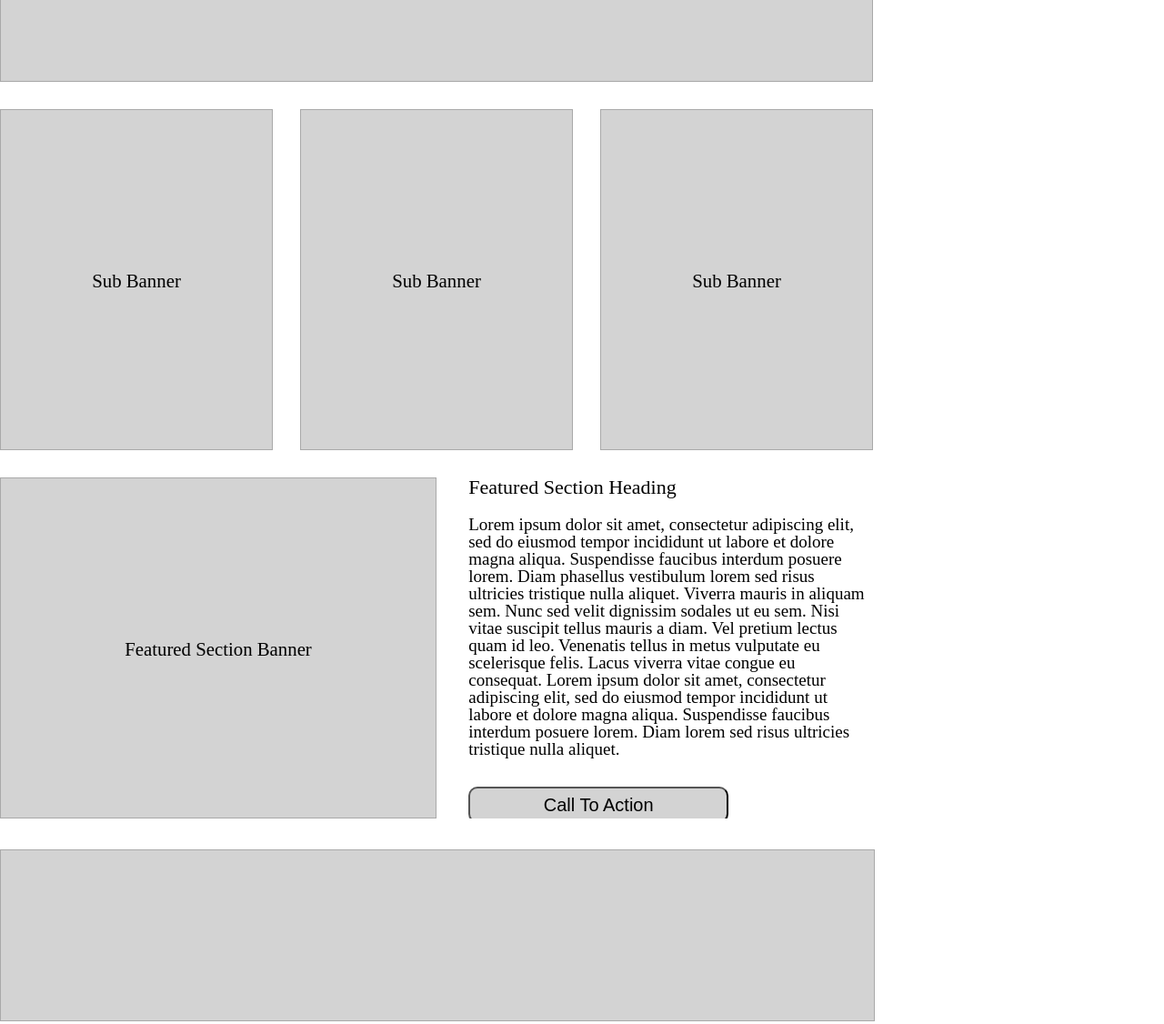
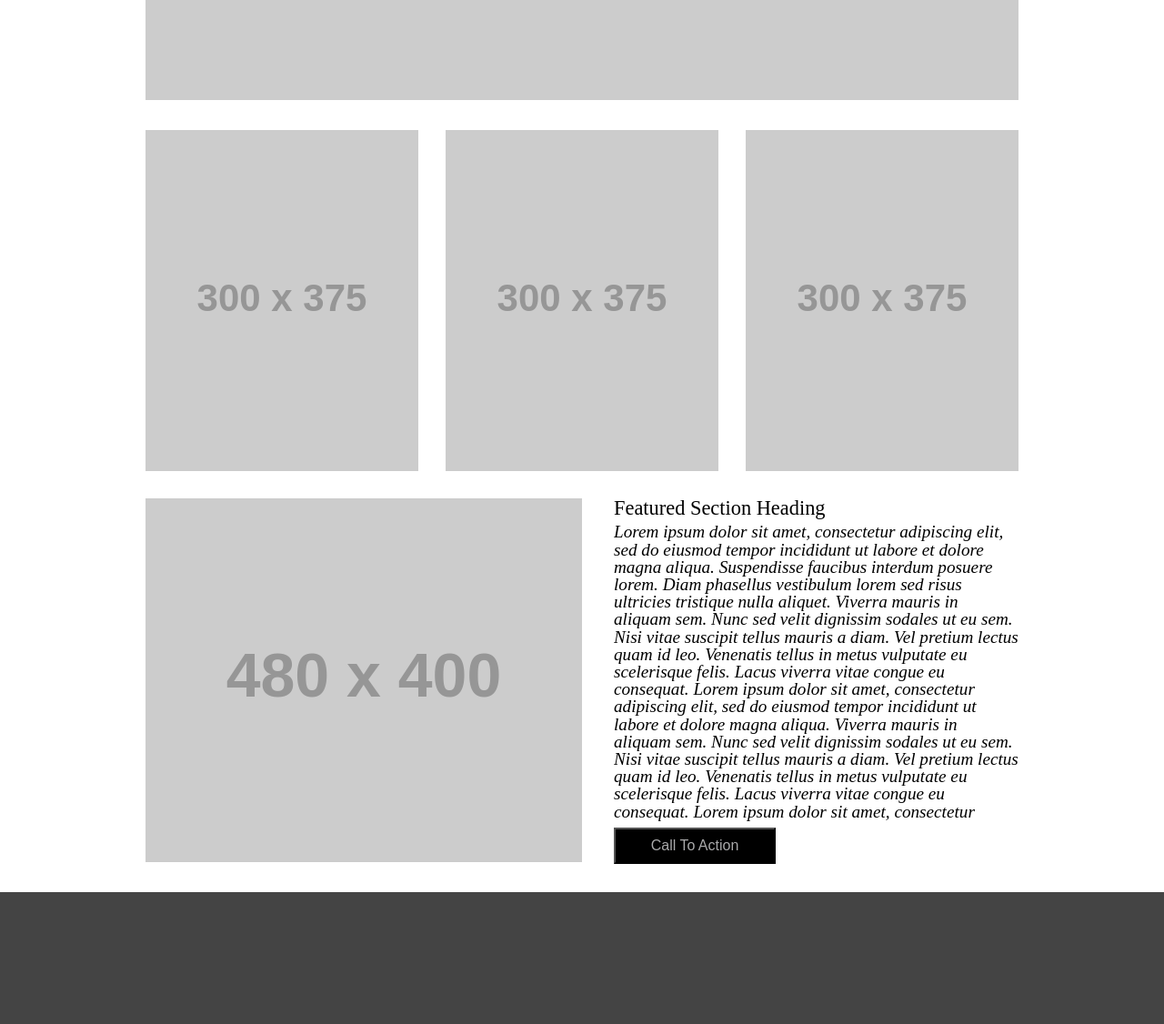
Before and after one commit to dianakim/wireframe-exercise, a plain HTML site: page index.html in a window 1280 px wide. Shown: the part 460-1586 px from the top of the page at 91% size. Drawn offline with Linux system fonts and the light colour scheme; placeholder pictures from the web are drawn by us.

Commit message:
Converted to comp

```diff
--- a/css/style.css
+++ b/css/style.css
@@ -1,120 +1,100 @@
 body {
-  font-size: 1.3em;
+  font-size: 1em;
 }
 
 /* All items in the nav section */
 nav div {
-  width: 190px;
-  line-height: 70px;
+  width: 150px;
+  line-height: 90px;
   text-align: center;
   float: left;
+  color: #767676;
 }
 
 nav {
+  width: 100%;
+  background: #444444;
   overflow: auto;
 }
 
+nav section {
+  width: 960px;
+  margin: auto;
+}
 #logo {
-  width: 200px;
-  height: 70px;
-  background: lightgray;
-  line-height: 70px;
-  text-align: center;
-  border: 1px solid darkgray;
-  box-sizing: border-box;
+  margin-top: 10px;
+  margin-bottom: 10px;
+  float: left;
 }
 
 main {
   width: 960px;
+  margin: auto;
 }
 
 /* Hero Image */
-main section:nth-child(1) {
+main img:nth-child(1) {
   margin-top: 30px;
   margin-bottom: 30px;
-  width: 960px;
-  height: 450px;
-  text-align: center;
-  line-height: 450px;
-  background: lightgray;
-  border: 1px solid darkgray;
-  box-sizing: border-box;
 }
 
 /* All 3 Sub Banners */
-main section:nth-child(n+2):nth-child(-n+4) {
-  width: 300px;
-  height: 375px;
+main img:nth-child(n+2):nth-child(-n+4) {
   float: left;
-  text-align: center;
-  line-height: 375px;
-  background: lightgray;
-  border: 1px solid darkgray;
-  box-sizing: border-box;
   margin-bottom: 30px;
 }
 
 /* Middle Sub Banner */
-main section:nth-child(3) {
+main img:nth-child(3) {
   margin-left: 30px;
+  margin-right: 30px;
+}
+
+/* Featured Section Banner */
+main img:nth-child(5) {
   margin-right: 30px;
   margin-bottom: 30px;
 }
 
-/* Featured Section Banner */
-main section:nth-child(5) {
-  width: 480px;
-  height: 375px;
-  text-align: center;
-  line-height: 375px;
-  background: lightgray;
-  border: 1px solid darkgray;
-  box-sizing: border-box;
-  overflow: auto;
-  margin-right: 30px;
-  display: inline-block;
-}
-
-main section:nth-child(6) {
-  width: 440px;
-  height: 375px;
-  font-size: 10px;
-  display: inline-block;
-  overflow-y: scroll;
-  overflow-x: hidden;
+main section {
+  width: 445px;
+  height: 400px;
+  float: right;
 }
 
 /* Featured Section Heading first line */
-main section:nth-child(6) p:nth-child(1) {
-  font-size: 2.2em;
-  margin-bottom: 20px;
+main section p:nth-child(1) {
+  font-size: 1.4em;
+  margin-bottom: 5px;
 }
 
 /* Featured Section Heading lorem ipsum */
-main section:nth-child(6) p:nth-child(2) {
-  font-size: 1.9em;
-  margin-bottom: 5px;
+main section p:nth-child(2) {
+  font-size: 1.2em;
+  font-style: italic;
+  height: 330px;
+  overflow-y: scroll;
 }
 
 /* Call To Action */
-main section:nth-child(6) input {
-  width: 65%;
+main section input {
+  width: 40%;
   height: 40px;
-  border-radius: 10px;
-  margin-top: 27px;
   transition: background-color 350ms ease;
-  background-color: lightgray;
-  font-size: 2em;
+  background-color: #000000;
+  font-size: 1em;
+  color: #AAAAAB;
+  display: inline-block;
+  margin-top: 5px;
 }
 
-main section:nth-child(6) input:hover {
-  background-color: white;
+main section input:hover {
+  background-color: darkgray;
+  color: #E41F41;
 }
 
 footer {
-  width: 960px;
+  width: 100%;
   height: 187px;
-  background: lightgray;
-  border: 1px solid darkgray;
-  margin-top: 30px;
+  background: #444444;
 }
--- a/index.html
+++ b/index.html
@@ -8,22 +8,24 @@
   <body>
     <header>
       <nav>
-        <div id="logo">Logo</div>
-        <div>Nav Item 1</div>
-        <div>Nav Item 2</div>
-        <div>Nav Item 3</div>
-        <div>Nav Item 4</div>
+        <section>
+          <img id="logo" src="http://via.placeholder.com/200x70/000000" />
+          <div>Nav Item 1</div>
+          <div>Nav Item 2</div>
+          <div>Nav Item 3</div>
+          <div>Nav Item 4</div>
+        </section>
       </nav>
     </header>
     <main>
-      <section>Hero Image</section>
-      <section>Sub Banner</section>
-      <section>Sub Banner</section>
-      <section>Sub Banner</section>
-      <section>Featured Section Banner</section>
+      <img src="http://via.placeholder.com/960x450/000000" />
+      <img src="http://via.placeholder.com/300x375/000000" />
+      <img src="http://via.placeholder.com/300x375/000000" />
+      <img src="http://via.placeholder.com/300x375/000000" />
+      <img src="http://via.placeholder.com/480x400/000000" />
       <section>
         <p>Featured Section Heading</p>
-        <p>Lorem ipsum dolor sit amet, consectetur adipiscing elit, sed do eiusmod tempor incididunt ut labore et dolore magna aliqua. Suspendisse faucibus interdum posuere lorem. Diam phasellus vestibulum lorem sed risus ultricies tristique nulla aliquet. Viverra mauris in aliquam sem. Nunc sed velit dignissim sodales ut eu sem. Nisi vitae suscipit tellus mauris a diam. Vel pretium lectus quam id leo. Venenatis tellus in metus vulputate eu scelerisque felis. Lacus viverra vitae congue eu consequat. Lorem ipsum dolor sit amet, consectetur adipiscing elit, sed do eiusmod tempor incididunt ut labore et dolore magna aliqua. Suspendisse faucibus interdum posuere lorem. Diam lorem sed risus ultricies tristique nulla aliquet.
+        <p>Lorem ipsum dolor sit amet, consectetur adipiscing elit, sed do eiusmod tempor incididunt ut labore et dolore magna aliqua. Suspendisse faucibus interdum posuere lorem. Diam phasellus vestibulum lorem sed risus ultricies tristique nulla aliquet. Viverra mauris in aliquam sem. Nunc sed velit dignissim sodales ut eu sem. Nisi vitae suscipit tellus mauris a diam. Vel pretium lectus quam id leo. Venenatis tellus in metus vulputate eu scelerisque felis. Lacus viverra vitae congue eu consequat. Lorem ipsum dolor sit amet, consectetur adipiscing elit, sed do eiusmod tempor incididunt ut labore et dolore magna aliqua. Viverra mauris in aliquam sem. Nunc sed velit dignissim sodales ut eu sem. Nisi vitae suscipit tellus mauris a diam. Vel pretium lectus quam id leo. Venenatis tellus in metus vulputate eu scelerisque felis. Lacus viverra vitae congue eu consequat. Lorem ipsum dolor sit amet, consectetur adipiscing elit, sed do eiusmod tempor incididunt ut labore et dolore magna aliqua. Suspendisse faucibus interdum posuere lorem. Diam lorem sed risus ultricies tristique nulla aliquet.
         </p>
         <input type="submit" name="call-to-action" value="Call To Action" />
       </section>
```
